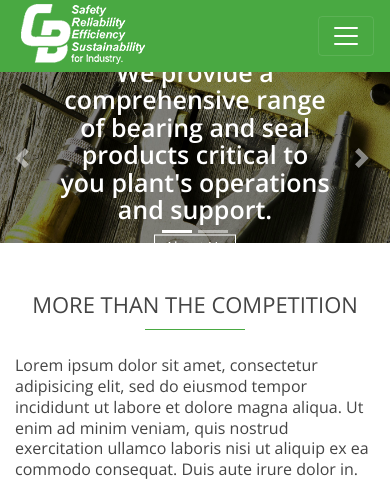
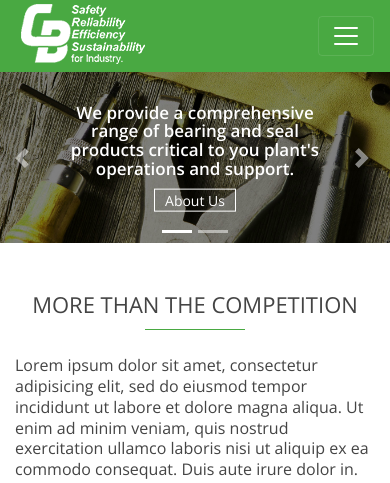
Before and after one commit to pallavirana/canadianbearing, a PHP site: page /index.html in a window 390 px wide. Shown: the part 42-525 px from the top of the page. Run offline with PHP 8.4, Linux system fonts and the light colour scheme; some libraries are stand-ins or nearby versions.

Commit message:
Add files via upload

```diff
--- a/css/custom.css
+++ b/css/custom.css
@@ -668,6 +668,5 @@ _:-o-prefocus, .selector {
 @media (max-width: 480px) {
 
 	.carousel-caption{ left:15%; right:15%;}
-	.carousel-caption h1{ font-size:25px;}
 
 }
```
